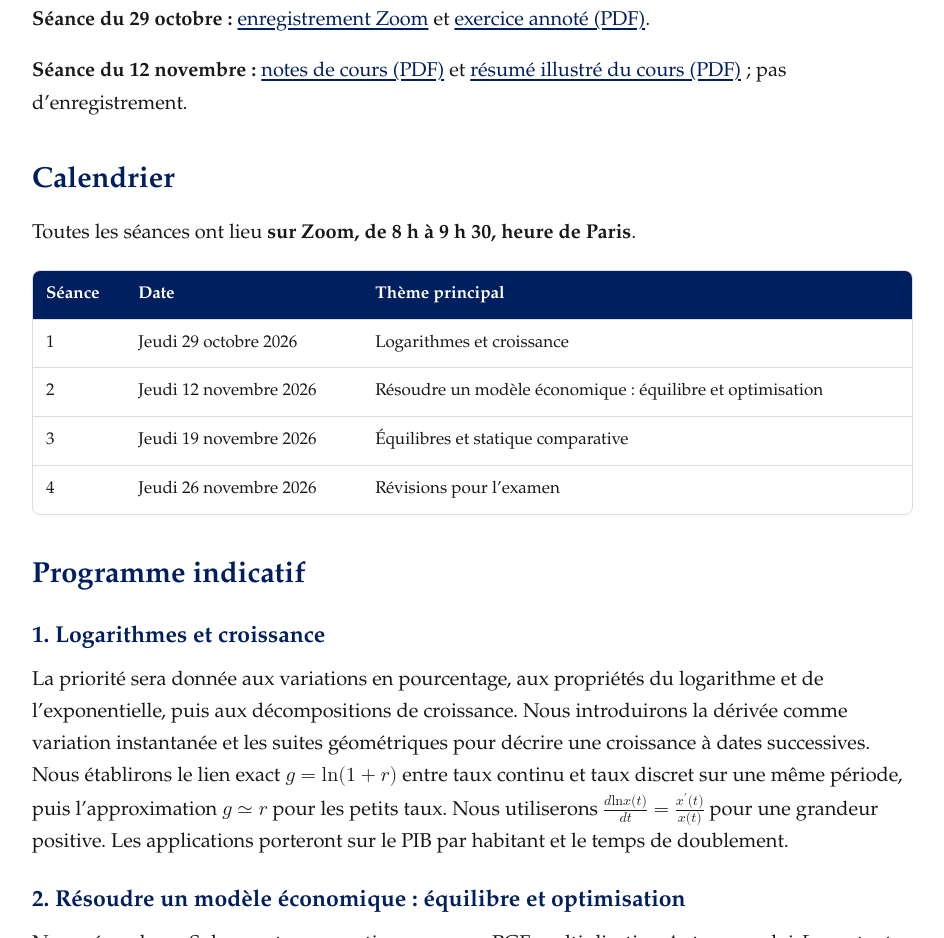
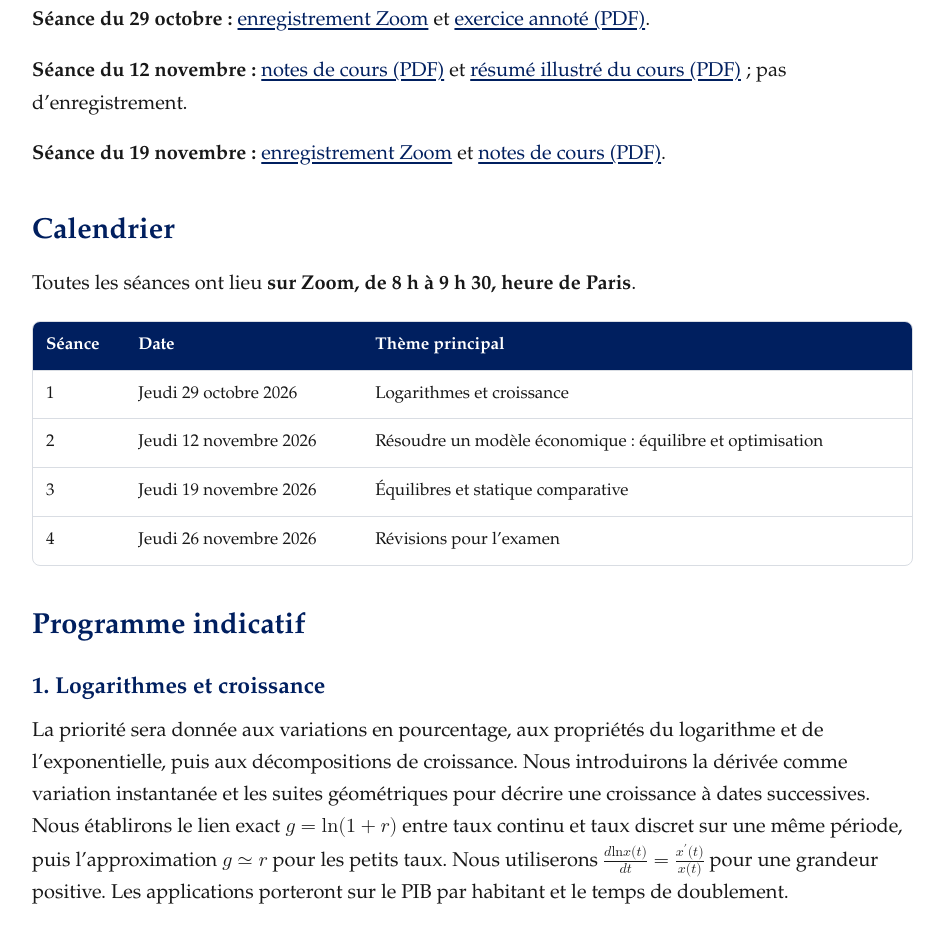
Before and after one commit to arnauddyevre/mathematiques-macro-l3-2026, a plain HTML site: page syllabus.html in a window 1280 px wide. Shown: the part 1660-2598 px from the top of the page, without its empty margins (305-1249 px from the left). Drawn offline with Linux system fonts and the light colour scheme.

Commit message:
Add 19 November recording and handwritten course notes

```diff
--- a/syllabus.html
+++ b/syllabus.html
@@ -97,6 +97,11 @@ href="https://arnauddyevre.github.io/mathematiques-macro-l3-2026/seances/02/note
 de cours (PDF)</a> et <a
 href="https://arnauddyevre.github.io/mathematiques-macro-l3-2026/seances/02/resume_cours_2026-11-12.pdf">résumé
 illustré du cours (PDF)</a> ; pas d’enregistrement.</p>
+<p><strong>Séance du 19 novembre :</strong> <a
+href="https://hec-fr.zoom.us/rec/share/vYK155J5Q_IQEWhiphIQOdu0gSVRpAPoMXkgpfrSry5KYA0aqoTwuCpJvTs4Ra4t.wA7usqkuzgQkSqZe">enregistrement
+Zoom</a> et <a
+href="https://arnauddyevre.github.io/mathematiques-macro-l3-2026/seances/03/notes_de_cours.pdf">notes
+de cours (PDF)</a>.</p>
 <h2 class="unnumbered" id="calendrier">Calendrier</h2>
 <p>Toutes les séances ont lieu <strong>sur Zoom, de 8 h à 9 h 30, heure
 de Paris</strong>.</p>
```
Also changed, not shown: index.html (+1 -1 lines), 3 other files.
